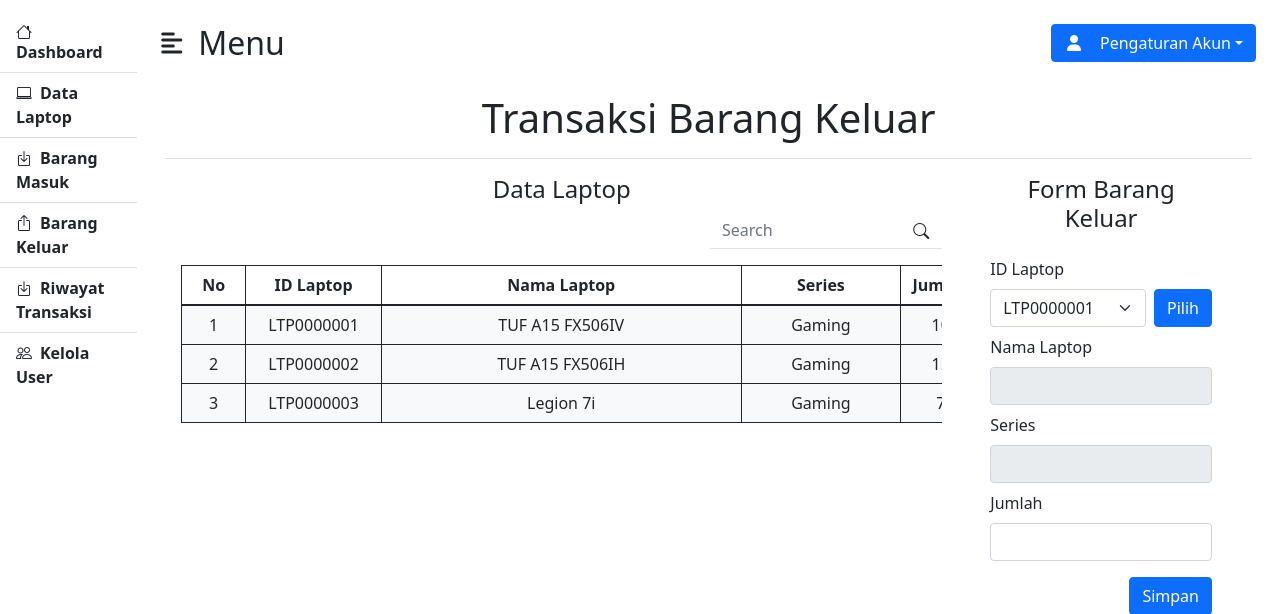
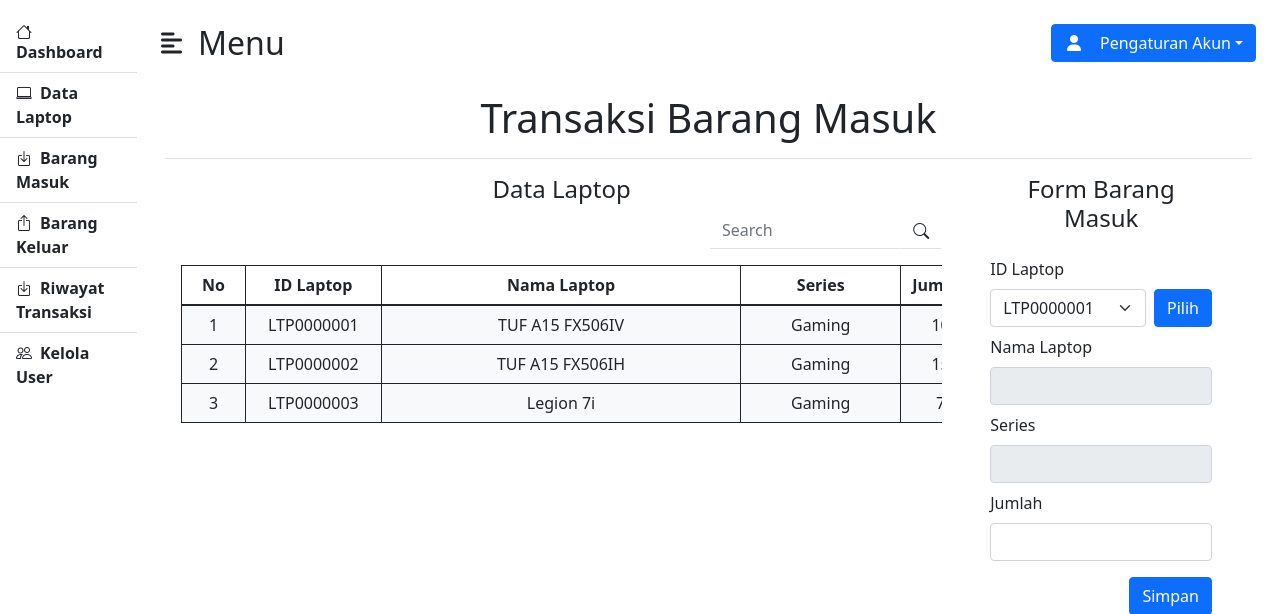
Before and after one commit to 19032-MuhammadRaffi/KS_5F_Kelompok1, a PHP site: page /admin/barang_keluar.php in a window 1280 px wide. Shown: the top 614 px of the page. Run offline with PHP 8.4, Linux system fonts and the light colour scheme; a user stored in the database is signed in; data comes from the database, SQL or seed files in the repository; data that the repository does not hold is empty; some libraries are stand-ins or nearby versions.

Commit message:
Update barang_keluar.php

```diff
--- a/admin/barang_keluar.php
+++ b/admin/barang_keluar.php
@@ -1,12 +1,12 @@
 <?php
-    require 'function/F_barang_keluar.php';
+    require 'function/F_barang_masuk.php';
 ?>
 <html>
 <head>
     <link href="https://cdn.jsdelivr.net/npm/bootstrap@5.1.3/dist/css/bootstrap.min.css" rel="stylesheet" integrity="sha384-1BmE4kWBq78iYhFldvKuhfTAU6auU8tT94WrHftjDbrCEXSU1oBoqyl2QvZ6jIW3" crossorigin="anonymous">
     <link rel="stylesheet" href="https://cdn.jsdelivr.net/npm/bootstrap-icons@1.7.2/font/bootstrap-icons.css">
     <link rel="stylesheet" href="../css/styles.css" />
-    <title>Barang Keluar</title>
+    <title>Barang Masuk</title>
 </head>
 <body>
     <div class="d-flex" id="wrapper">
@@ -32,7 +32,7 @@
             <div class="container-fluid px-4">
                 <div class="row px-3">
                     <div class="py-2 border-bottom">
-                        <h1 class="h1 text-center">Transaksi Barang Keluar</h1>
+                        <h1 class="h1 text-center">Transaksi Barang Masuk</h1>
                     </div>
                     <div class="row px-3 pt-3 pb-4" style="background: white; border-radius: 1em">
                         <div class="col-lg-12">
@@ -75,9 +75,9 @@
                                         </table>
                                     </div>
                                 </div>
-<!-- Form Transaksi Keluar -->
+<!-- Form Transaksi Masuk -->
                                 <div class="col-lg-3">
-                                    <h3 class="h4 mb-3 text-center">Form Barang Keluar</h3>
+                                    <h3 class="h4 mb-3 text-center">Form Barang Masuk</h3>
                                     <form method="POST" class="form-group">
                                         <label class="form-label mt-2">ID Laptop</label>
                                         <div class="d-flex justify-content">
@@ -109,7 +109,7 @@
                                                     <div class="modal-body">Proses Transaksi Barang ?</div>
                                                     <div class="modal-footer">
                                                         <button type="button" class="btn btn-secondary" data-bs-dismiss="modal">Batal</button>
-                                                        <button name="prosesKeluar" type="submit" class="btn btn-primary" data-bs-toggle="modal" data-bs-target="#alertModal1">Proses</button>
+                                                        <button name="prosesMasuk" type="submit" class="btn btn-primary" data-bs-toggle="modal" data-bs-target="#alertModal">Proses</button>
                                                     </div>
                                                 </div>
                                             </div>
```
